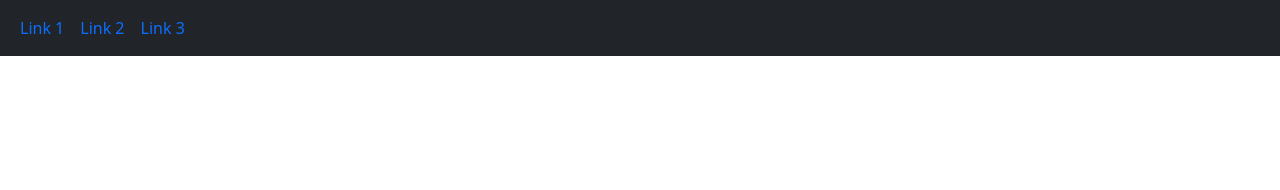
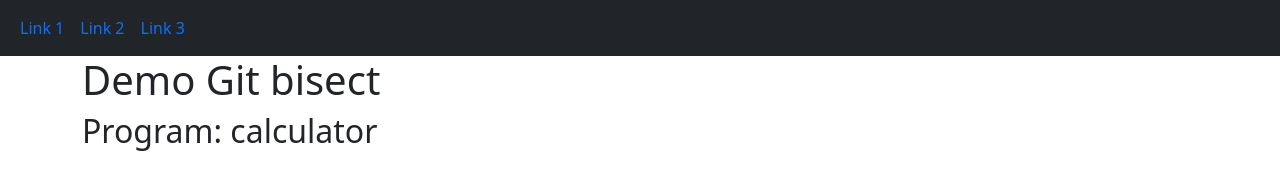
Before and after one commit to nathanWanderTech/git-bisect-for-tekos-conf, a plain HTML site: page index.html in a window 1280 px wide. Drawn offline with nearby package versions, Linux system fonts and the light colour scheme.

Commit message:
add title

```diff
--- a/index.html
+++ b/index.html
@@ -27,9 +27,15 @@
           </ul>
         </div>
       </nav>
+    </header>
+
+    <div class="container">
+      <h1>Demo Git bisect</h1>
+      <h2>Program: calculator</h2>
+    </div>
 
 
-    </header>
+
 
     <script src="https://cdn.jsdelivr.net/npm/bootstrap@5.1.1/dist/js/bootstrap.bundle.min.js"></script>
   </body>
```
